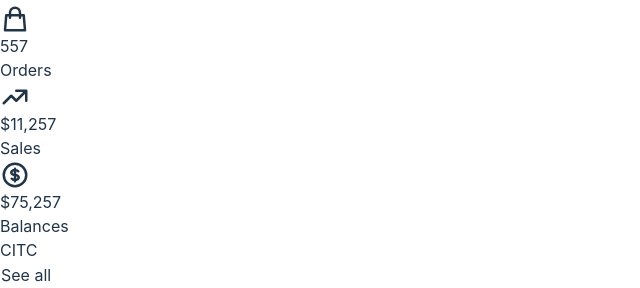
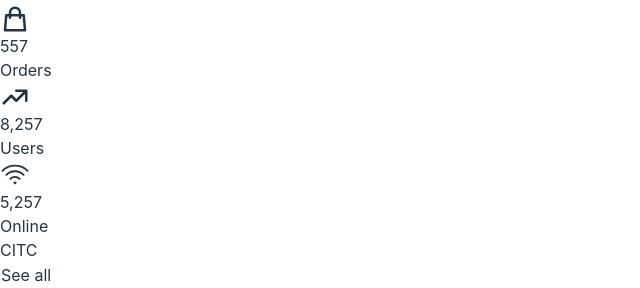
Before and after one commit to NicssCamara/reactJs, a React (Vite) app in the folder WST-React/: page /admin in a window 1280 px wide. Shown: the part 2388-2676 px from the top of the page, without its empty margins (0-640 px from the left). Built offline with nearby package versions, Linux system fonts and the light colour scheme; the HTML template or start-up script is replaced by a standard one.

Commit message:
admin-update

```diff
--- a/WST-React/src/components/Admin.jsx
+++ b/WST-React/src/components/Admin.jsx
@@ -31,17 +31,17 @@ export class Admin extends Component {
               <svg width="30" height="30" fill="none" viewBox="0 0 24 24" stroke="currentColor" className="stroke-current text-blue-800 dark:text-gray-800 transform transition-transform duration-500 ease-in-out"><path strokeLinecap="round" strokeLinejoin="round" strokeWidth="2" d="M13 7h8m0 0v8m0-8l-8 8-4-4-6 6"></path></svg>
             </div>
             <div className="text-right">
-              <p className="text-2xl">$11,257</p>
-              <p>Sales</p>
+              <p className="text-2xl">8,257</p>
+              <p>Users</p>
             </div>
           </div>
           <div className="bg-blue-500 dark:bg-gray-800 shadow-lg rounded-md flex items-center justify-between p-3 border-b-4 border-blue-600 dark:border-gray-600 text-white font-medium group">
             <div className="flex justify-center items-center w-14 h-14 bg-white rounded-full transition-all duration-300 transform group-hover:rotate-12">
-              <svg width="30" height="30" fill="none" viewBox="0 0 24 24" stroke="currentColor" className="stroke-current text-blue-800 dark:text-gray-800 transform transition-transform duration-500 ease-in-out"><path strokeLinecap="round" strokeLinejoin="round" strokeWidth="2" d="M12 8c-1.657 0-3 .895-3 2s1.343 2 3 2 3 .895 3 2-1.343 2-3 2m0-8c1.11 0 2.08.402 2.599 1M12 8V7m0 1v8m0 0v1m0-1c-1.11 0-2.08-.402-2.599-1M21 12a9 9 0 11-18 0 9 9 0 0118 0z"></path></svg>
+            <svg xmlns="http://www.w3.org/2000/svg" width="30" height="30" fill="none" viewBox="0 0 24 24" stroke-width="1.5" stroke="currentColor" className="stroke-current text-blue-800 dark:text-gray-800 transform transition-transform duration-500 ease-in-out"><path stroke-linecap="round" stroke-linejoin="round" d="M8.288 15.038a5.25 5.25 0 0 1 7.424 0M5.106 11.856c3.807-3.808 9.98-3.808 13.788 0M1.924 8.674c5.565-5.565 14.587-5.565 20.152 0M12.53 18.22l-.53.53-.53-.53a.75.75 0 0 1 1.06 0Z" /></svg>
             </div>
             <div className="text-right">
-              <p className="text-2xl">$75,257</p>
-              <p>Balances</p>
+              <p className="text-2xl">5,257</p>
+              <p>Online</p>
             </div>
           </div>
         </div>
```
